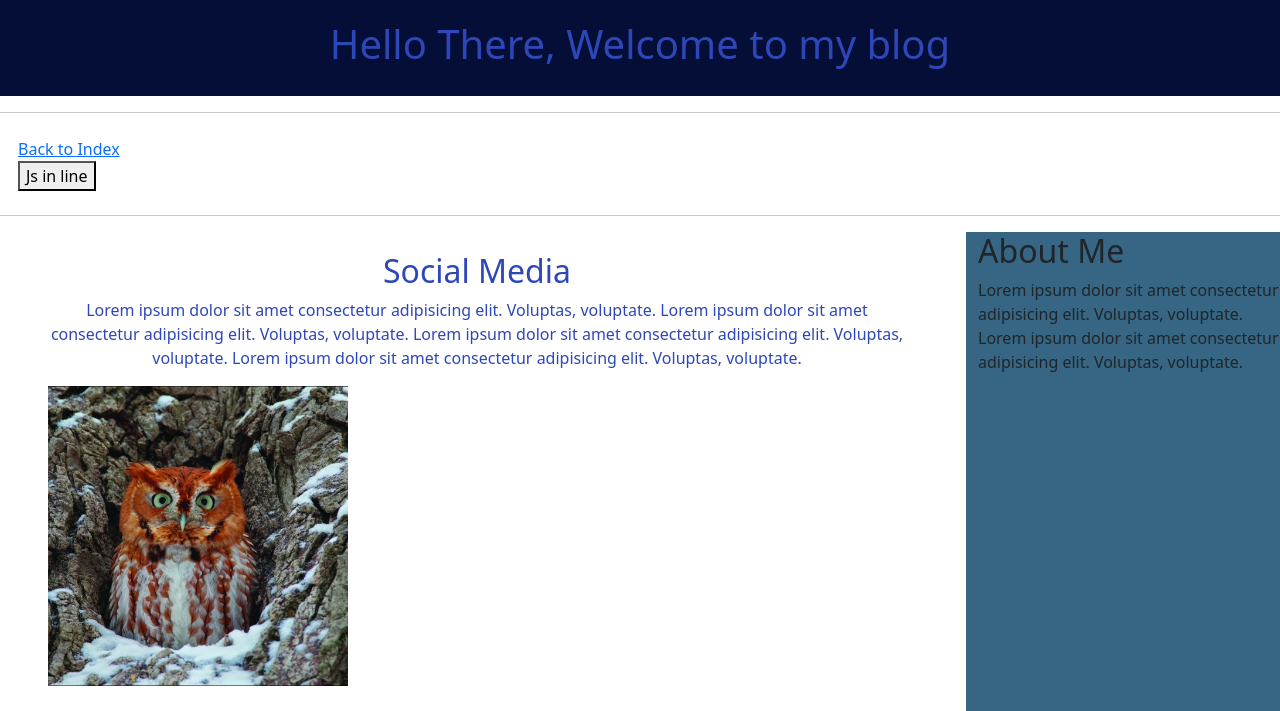
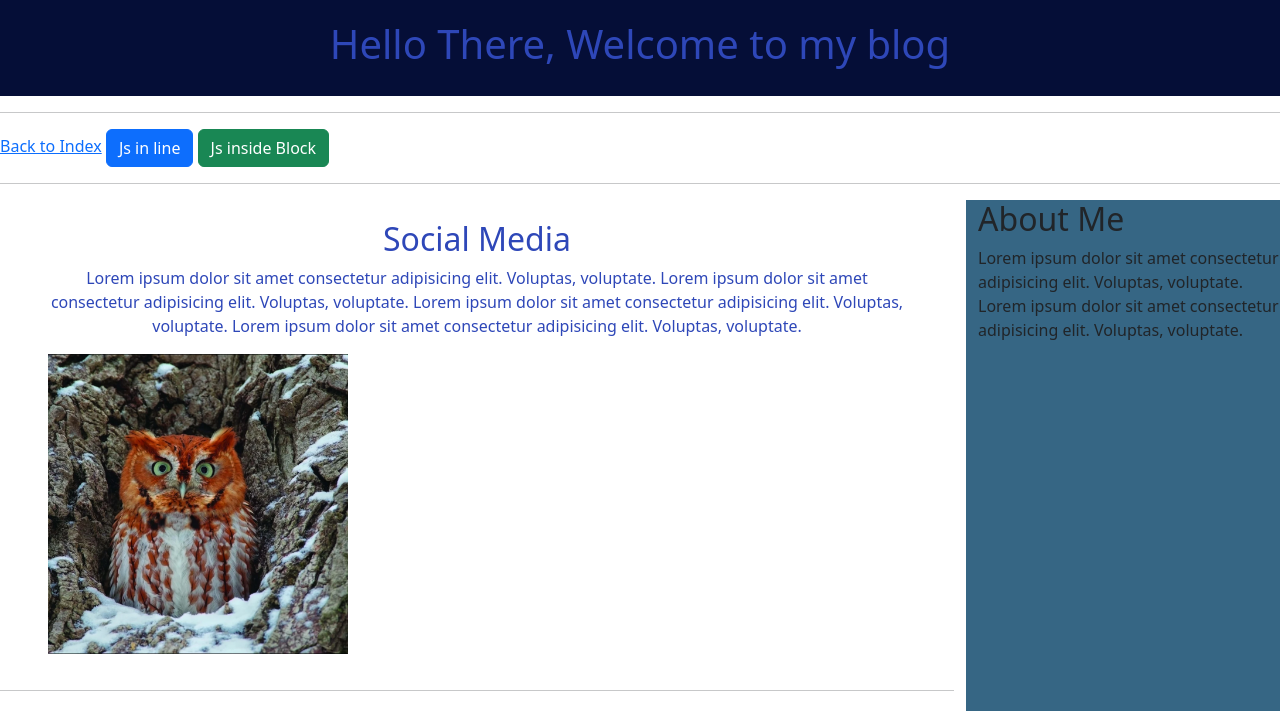
Before and after one commit to Darunhein/MyFisrtPage, a plain HTML site: page myBlog.html in a window 1280 px wide. Shown: the top 711 px of the page. Drawn offline with nearby package versions, Linux system fonts and the light colour scheme.

Commit message:
[ADD] Js inside block added

```diff
--- a/myBlog.html
+++ b/myBlog.html
@@ -22,10 +22,9 @@
     </header>
     <hr>
     <nav id="nav">
-      <ul>
-        <li><a href="./index.html">Back to Index</a></li>
-        <li><button onclick="alert('Hello There from js in line')" class="bt bt-primary">Js in line</button></li>
-      </ul>
+      <a href="./index.html">Back to Index</a>
+        <button onclick="alert('Hello There from js in line')" class="btn btn-primary">Js in line</button>
+        <button id="btn-block" class="btn btn-success">Js inside Block</button>
     </nav>
     <hr>
 
@@ -105,5 +104,16 @@
     </aside>
   </div>
     <footer></footer>
+    <script>
+      function showAlert(){
+        alert('Hello there from Js inside block')
+      }
+
+      //Call Button
+      const btnBlock = document.getElementById('btn-block');
+
+      //Give event to button
+      btnBlock.addEventListener('click', showAlert)
+    </script>
   </body>
 </html>
```
